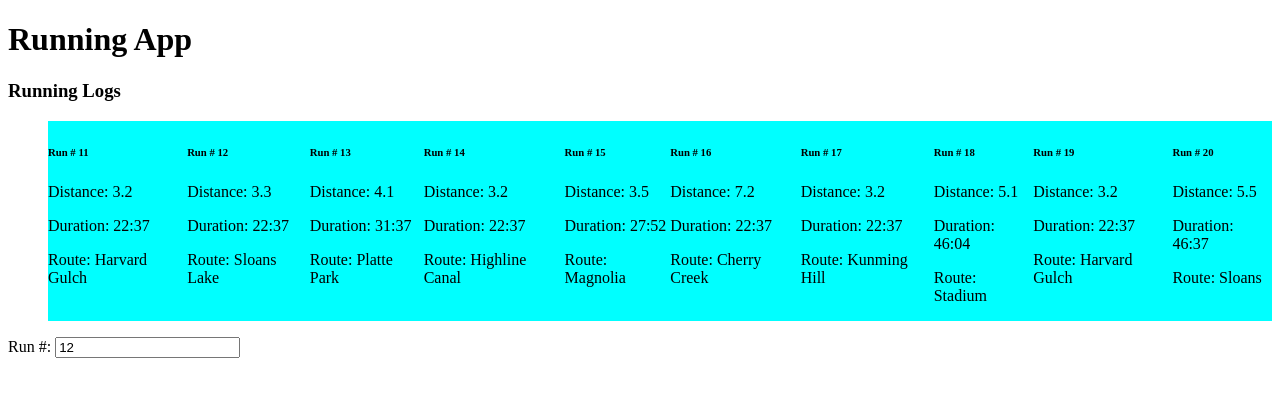
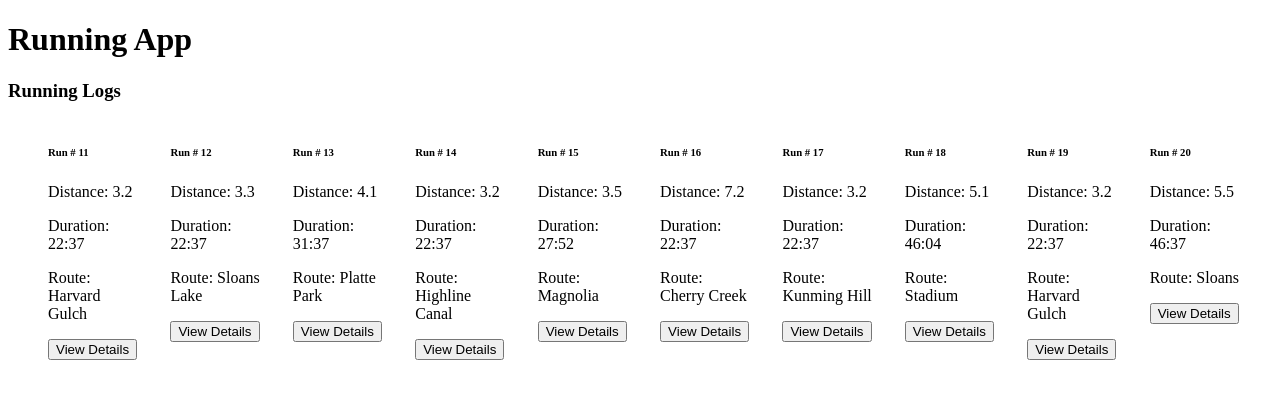
Before and after one commit to tdberg21/running-app, an Angular app: page /logs in a window 1280 px wide. Shown: the top 398 px of the page. Built offline with nearby package versions, Linux system fonts and the light colour scheme.

Commit message:
Add details section for individual runs

```diff
--- a/src/app/running-logs/running-logs.component.html
+++ b/src/app/running-logs/running-logs.component.html
@@ -1,17 +1,26 @@
 <div>
   <h3>Running Logs</h3>
     <div>
-      <ul>
+      <ul class="runs__list">
         <li *ngFor="let run of runs">
           <h6>Run # {{run.id}}</h6>
           <p>Distance: {{run.distance}}</p>
           <p>Duration: {{run.duration}}</p>
           <p>Route: {{run.route}}</p>
+          <button type="button" (click)="onSelect(run)">View Details</button>
         </li>
       </ul>
     </div>
-    <div>
+    <!-- <div>
       <label for="runId">Run #: </label>
       <input id="runId" [(ngModel)]="runs[1].id" placeholder="runId">
+    </div> -->
+    <div *ngIf="selectedRun">
+    <h2>Run # {{selectedRun.id}} Details</h2>
+    <div class="selected-run">
+          <p>Distance: {{selectedRun.distance}}</p>
+          <p>Duration: {{selectedRun.duration}}</p>
+          <p>Route: {{selectedRun.route}}</p>
     </div>
+  </div>
 </div>
--- a/src/app/running-logs/running-logs.component.scss
+++ b/src/app/running-logs/running-logs.component.scss
@@ -1,9 +1,67 @@
-ul {
+.runs__list {
+  list-style-type: none;
+
   display: flex;
-  list-style-type: none;
 }
 
-li {
-  // text-decoration: none;
-  background-color: aqua;
+.runs__list li {
+  // display: flex;
+  margin: 0 2em 2em 0;
+  padding: 0;
+  width: 15em;
 }
+
+// .heroes button {
+//   flex: 1;
+//   cursor: pointer;
+//   position: relative;
+//   left: 0;
+//   background-color: #EEE;
+//   margin: .5em;
+//   padding: 0;
+//   border-radius: 4px;
+//   display: flex;
+//   align-items: stretch;
+//   height: 1.8em;
+// }
+
+// .heroes button:hover {
+//   color: #2c3a41;
+//   background-color: #e6e6e6;
+//   left: .1em;
+// }
+
+// .heroes button:active {
+//   background-color: #525252;
+//   color: #fafafa;
+// }
+
+// .heroes button.selected {
+//   background-color: black;
+//   color: white;
+// }
+
+// .heroes button.selected:hover {
+//   background-color: #505050;
+//   color: white;
+// }
+
+// .heroes button.selected:active {
+//   background-color: black;
+//   color: white;
+// }
+
+// .heroes .badge {
+//   display: inline-block;
+//   font-size: small;
+//   color: white;
+//   padding: 0.8em 0.7em 0 0.7em;
+//   background-color: #405061;
+//   line-height: 1em;
+//   margin-right: .8em;
+//   border-radius: 4px 0 0 4px;
+// }
+
+// .heroes .name {
+//   align-self: center;
+// }
--- a/src/app/running-logs/running-logs.component.ts
+++ b/src/app/running-logs/running-logs.component.ts
@@ -1,4 +1,4 @@
-import { Component } from "@angular/core";
+import { Component, OnInit } from "@angular/core";
 import { FormsModule } from "@angular/forms";
 import { Run } from '../run';
 import { RUNS } from "../mock-runs";
@@ -8,7 +8,16 @@ import { RUNS } from "../mock-runs";
   templateUrl: './running-logs.component.html',
   styleUrls: ['./running-logs.component.scss'],
 })
-export class RunningLogsComponent {
+export class RunningLogsComponent implements OnInit{
   title='Running Logs';
   runs = RUNS;
+
+  selectedRun?: Run;
+
+  ngOnInit(): void {
+  }
+
+  onSelect(run: Run): void {
+    this.selectedRun = run;
+  }
 }
```
